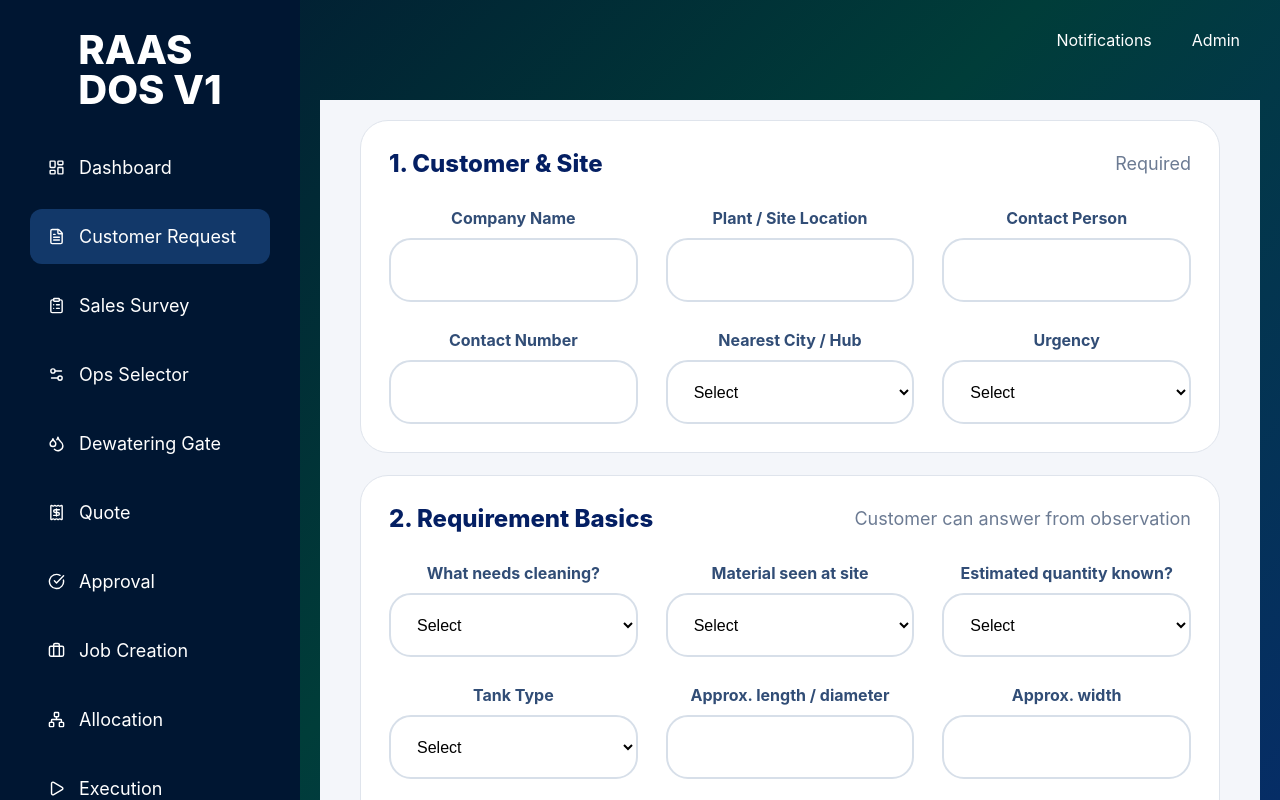
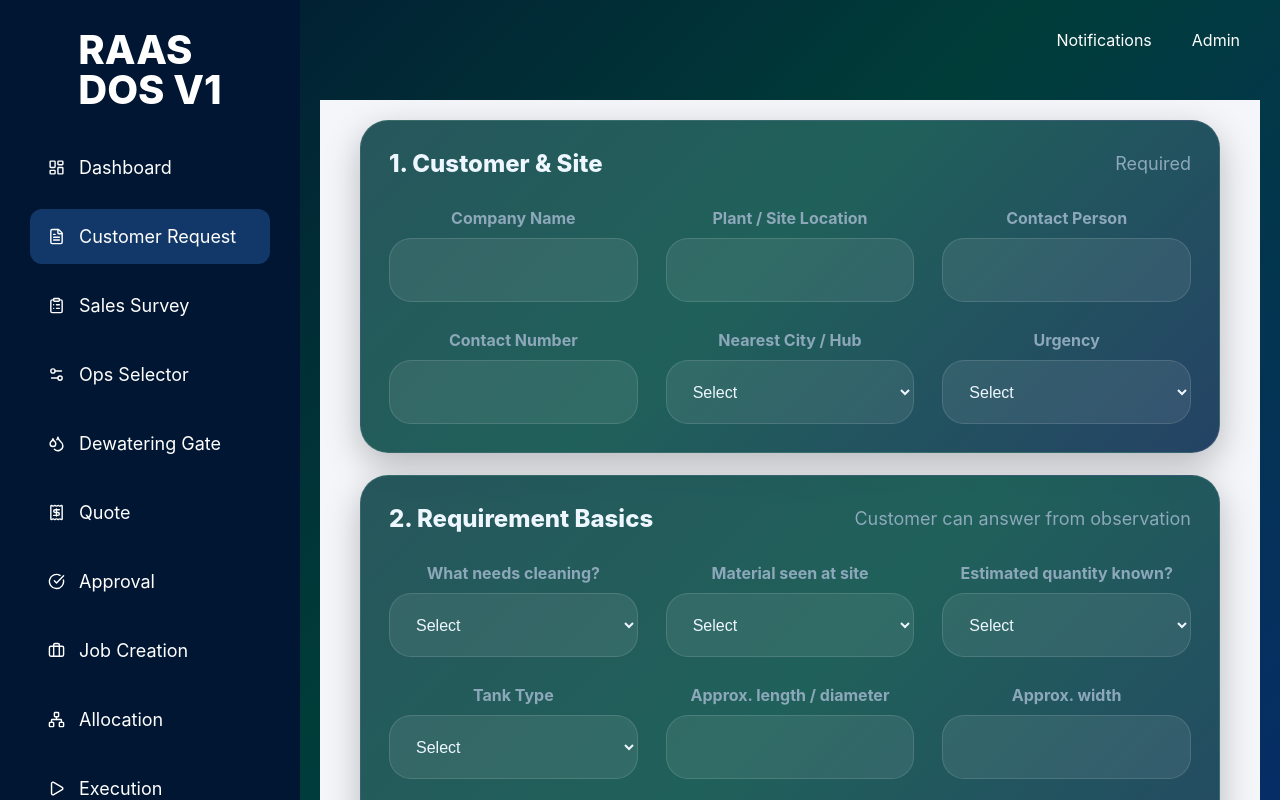
Before and after one commit to SaikarthikAyyar/RAAS-DOS, a React app in the folder frontend/: page /customer-request in a window 1280 px wide. Built offline with nearby package versions, Linux system fonts and the light colour scheme; the HTML template or start-up script is replaced by a standard one.

Commit message:
Update SalesSurvey.css

```diff
--- a/frontend/src/components/salesSurvey/SalesSurvey.css
+++ b/frontend/src/components/salesSurvey/SalesSurvey.css
@@ -88,7 +88,7 @@ font-weight:800;
 
 letter-spacing:3px;
 
-color:#0a8077;
+color:#39d3c6;
 
 margin-bottom:14px;
 
@@ -105,7 +105,7 @@ font-size:52px;
 
 font-weight:800;
 
-color:#10182f;
+color:#eef7ff;
 
 line-height:1.05;
 
@@ -120,7 +120,7 @@ font-size:18px;
 
 line-height:1.7;
 
-color:#62708b;
+color:#91a5b7;
 
 max-width:none;
 
@@ -143,9 +143,9 @@ height:120px;
 
 border-radius:60px;
 
-border:2px solid #90efb5;
+border:1px solid rgba(255,255,255,0.12);
 
-background:#eef8f0;
+background:rgba(255,255,255,0.08);
 
 display:flex;
 
@@ -159,7 +159,7 @@ font-size:24px;
 
 font-weight:700;
 
-color:#0b6760;
+color:#eef7ff;
 
 flex-shrink:0;
 
@@ -181,15 +181,23 @@ font-size:24px;
 
 width:100%;
 
-background:#ffffff;
+background:
+linear-gradient(
+135deg,
+rgba(20,72,78,0.92),
+rgba(13,83,76,0.92) 45%,
+rgba(18,51,88,0.92)
+);
 
-border:1px solid #dfe4ec;
+border:1px solid rgba(255,255,255,0.10);
 
 border-radius:28px;
 
 padding:28px;
 
 margin-bottom:22px;
+
+box-shadow:0 12px 35px rgba(0,0,0,0.25);
 
 }
 
@@ -217,7 +225,7 @@ font-size:24px;
 
 font-weight:800;
 
-color:#041f63;
+color:#eef7ff;
 
 margin:0;
 
@@ -228,7 +236,7 @@ margin:0;
 
 font-size:18px;
 
-color:#6c7b93;
+color:#8ca8ba;
 
 }
 
@@ -279,7 +287,7 @@ font-size:16px;
 
 font-weight:700;
 
-color:#314d76;
+color:#8ca8ba;
 
 margin-bottom:10px;
 
@@ -300,7 +308,7 @@ width:100%;
 
 height:64px;
 
-border:2px solid #d7dfe9;
+border:1px solid rgba(255,255,255,0.12);
 
 border-radius:22px;
 
@@ -308,7 +316,9 @@ padding:0 22px;
 
 font-size:16px;
 
-background:#fff;
+background:rgba(255,255,255,0.08);
+
+color:#eef7ff;
 
 outline:none;
 
@@ -319,7 +329,7 @@ outline:none;
 
 .survey-field select:focus{
 
-border-color:#00897b;
+border-color:#39d3c6;
 
 }
 
@@ -340,7 +350,7 @@ cursor:text;
 
 .survey-field input[readonly]{
 
-background:#f5f7fb;
+background:rgba(255,255,255,0.05);
 
 cursor:not-allowed;
 
@@ -355,7 +365,7 @@ cursor:not-allowed;
 
 height:72px;
 
-border:2px solid #c7d0db;
+border:1px solid rgba(255,255,255,0.12);
 
 border-radius:24px;
 
@@ -369,16 +379,18 @@ font-size:22px;
 
 cursor:pointer;
 
-background:white;
+background:rgba(255,255,255,0.08);
 
 transition:0.2s;
+
+color:#eef7ff;
 
 }
 
 
 .media-upload-box:hover{
 
-border-color:#1d4ed8;
+border-color:#39d3c6;
 
 }
 
```
